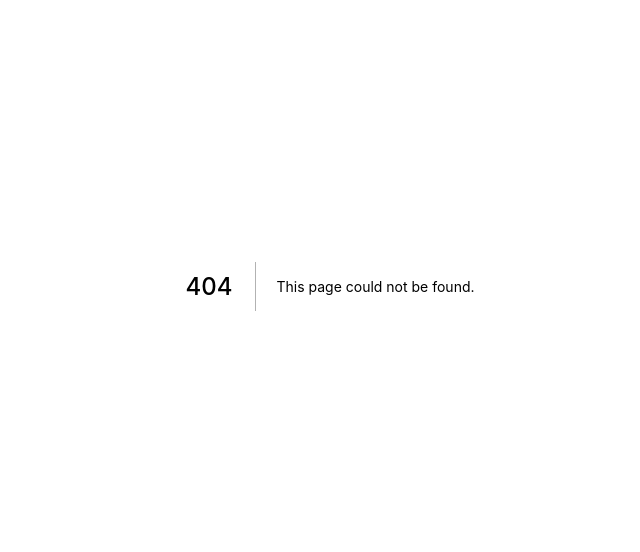
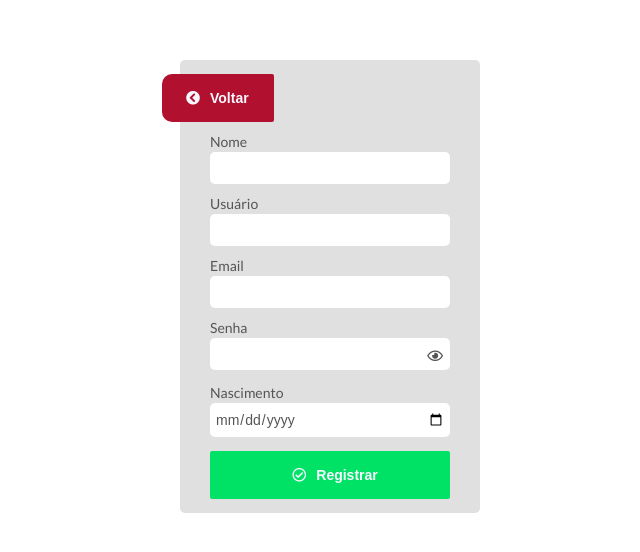
Before and after one commit to furtado3g/anemiaPoesias, a Next.js app: page /register in a window 1280 px wide. Before the commit this address had no page. Shown: the part 114-666 px from the top of the page, without its empty margins (310-950 px from the left). Built offline with nearby package versions, Linux system fonts and the light colour scheme.

Commit message:
created the register page

```diff
--- /dev/null
+++ b/components/register/styles.ts
@@ -0,0 +1,123 @@
+import styled from "styled-components";
+
+interface buttonProps {
+  to: string;
+}
+
+const buttonTheme = (props: buttonProps) => {
+  if (props.to == "back") {
+    return "#b2102f";
+  } else if (props.to == "register") {
+    return "#00e266";
+  } else if (props.to == "login-facebook") {
+    return "#4267B2";
+  } else if (props.to == "login-google") {
+    return "linear-gradient(-120deg, #4285f4, #34a853, #fbbc05, #ea4335);";
+  }
+};
+
+const Page = styled.div`
+  height: 100vh;
+  width: 100vw;
+  display: flex;
+  justify-content: center;
+  align-content: center;
+`;
+
+const Title = styled.h1`
+  margin-left: 2em;
+  margin-top: -1.4em;
+  color : #555555;
+`;
+
+const Container = styled.div`
+  width: 300px;
+  min-height: 55vh;
+  border-radius: 5px;
+  background: rgb(224, 224, 224);
+  color: #555555;
+  align-self: center;
+  display: flex;
+  align-items: center;
+  flex-direction: column;
+  @media (max-width: 600px) {
+    //justify-content: center;
+    height: 100%;
+    width: 100%;
+  }
+`;
+const Logo = styled.img`
+  height: 25vh;
+  margin: 1rem;
+`;
+const FormGroup = styled.div`
+  width: 80%;
+  display: flex;
+  flex-direction: column;
+  align-items: baseline;
+  margin-top:10px;
+`;
+
+const Input = styled.input`
+  padding: 2px 5px;
+  border: transparent;
+  border-radius: 5px;
+  line-height: 2rem;
+  color: #555555;
+  width: 100%;
+`;
+const Button = styled.button<buttonProps>`
+  border: transparent;
+  border-radius: 2px;
+  margin-top: 1rem;
+  font-size: 1rem;
+  padding: 0.5rem 1rem;
+  width: 80%;
+  color: ghostwhite;
+  background: ${(props) => buttonTheme(props)};
+  font-weight: 600;
+  &:focus,
+  &:hover,
+  &:visited,
+  &:link,
+  &:active {
+    opacity: 0.5;
+  }
+  > i {
+    margin: 10px;
+  }
+`;
+const Divider = styled.div`
+  margin-top: 1rem;
+  heigth: 1rem;
+`;
+const PasswordSpy = styled.i`
+  align-self: flex-end;
+  margin-top: -1.5rem;
+  align-self: flex-end;
+  margin-right: 0.5rem;
+  margin-bottom: 10px;
+`;
+const BackButton = styled(Button)`
+  margin-left: -16rem;
+  text-align: left;
+  border-radius: 10px 2px 2px 10px;
+  max-width: 8em;
+  @media (max-width: 700px){
+    border-radius: 2px;
+
+  }
+`;
+
+export {
+  Container,
+  Page,
+  Input,
+  Logo,
+  FormGroup,
+  Button,
+  Divider,
+  PasswordSpy,
+  Title,
+  BackButton
+};
--- /dev/null
+++ b/pages/register.tsx
@@ -0,0 +1,102 @@
+import { useEffect, useState } from "react";
+import { Body } from "../components/body";
+import {
+  Container,
+  Page,
+  Input,
+  Logo,
+  FormGroup,
+  Button,
+  Divider,
+  PasswordSpy,
+  BackButton,
+  Title
+} from "../components/register/styles";
+
+function register() {
+
+  const [name,setName] = useState('');
+  const [username,setUsername] = useState('')
+  const [email,setEmail] = useState('')
+  const [password,setPassword] = useState('')
+  const [date,setDate] = useState(new Date())
+
+  const [visible, setVisible] = useState("password");
+  const [eyeIcon, setEyeIcon] = useState("far fa-eye");
+  const handleWithPasswordSpy = () => {
+    if (visible == "password") {
+      setVisible("text");
+      setEyeIcon("far fa-eye-slash");
+    } else {
+      setVisible("password");
+      setEyeIcon("far fa-eye");
+    }
+  };
+
+  return (
+    <Body>
+      <Page>
+        <Container>
+        <BackButton
+            to="back"
+            onClick={()=>{history.go(-1)}}
+          >
+            <i className="fas fa-chevron-circle-left"></i>
+            Voltar
+          </BackButton>
+          <FormGroup>
+            <label htmlFor="name">Nome</label>
+            <Input
+              id="name"
+              value={name}
+              onChange={e=>setName(e.target.value)}
+            />
+          </FormGroup>
+          <FormGroup>
+            <label htmlFor="username">Usuário</label>
+            <Input
+              id="username"
+              value={username}
+              onChange={e=>setUsername(e.target.value)}
+            />
+          </FormGroup>
+          <FormGroup>
+            <label htmlFor="email">Email</label>
+            <Input
+              id="email"
+              type="email"
+              value={email}
+              onChange={e=>setEmail(e.target.value)}
+            />
+          </FormGroup>
+          <FormGroup>
+            <label htmlFor="password">Senha</label>
+            <Input
+              id="password"
+              type={visible}
+              value={password}
+              onChange={e=>setPassword(e.target.value)}
+            />
+            <PasswordSpy onClick={handleWithPasswordSpy} className={eyeIcon} />
+          </FormGroup>
+          <FormGroup>
+            <label htmlFor="email">Nascimento</label>
+            <Input
+              id="email"
+              type="Date"
+              value={date}
+              onChange={e=>setDate(e.target.value)}
+            />
+          </FormGroup>
+          <Button to="register">
+            <i className="far fa-check-circle"></i>
+            Registrar
+          </Button>
+          <Divider/>
+        </Container>
+      </Page>
+    </Body>
+  );
+}
+
+export default register;
```
Also changed, not shown: pages/login.tsx (+59 -31 lines).
